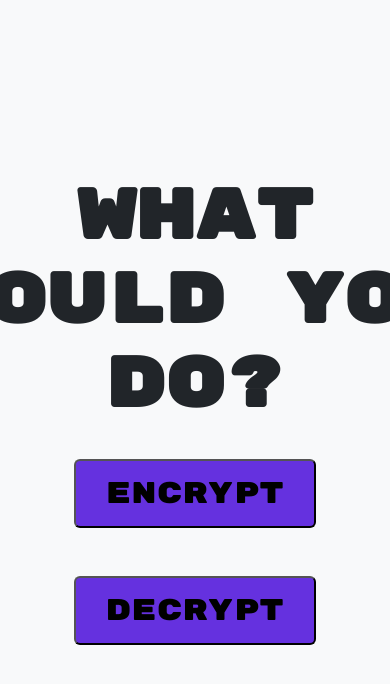
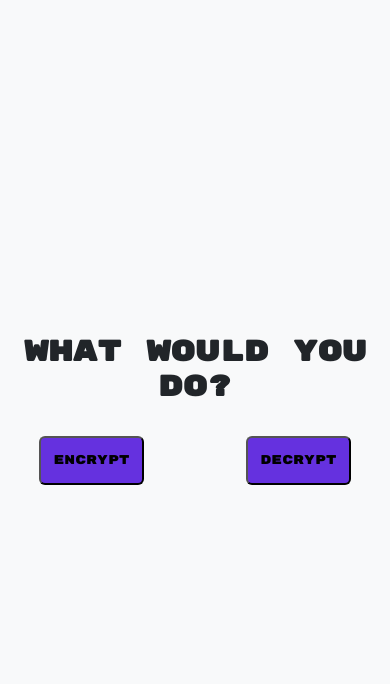
Before and after one commit to FadilRamadhan17/onlineaes, a Flask app: page /explore in a window 390 px wide; the page is wider, and only the part inside the window is pictured. Shown: the top 684 px of that part. Run offline with Flask 3, Linux system fonts and the light colour scheme.

Commit message:
update: responsivity

```diff
--- a/static/style.css
+++ b/static/style.css
@@ -29,6 +29,36 @@
   font-size: 90px;
 }
 
+@media (max-width: 768px) {
+  .security {
+    font-size: 3.5rem;
+  }
+
+  h3 {
+    font-size: 2rem;
+  }
+
+  .btn-no-bg {
+    padding: 8px 16px;
+    font-size: 0.9rem;
+  }
+}
+
+@media (max-width: 480px) {
+  .security {
+    font-size: 3rem;
+  }
+
+  h3 {
+    font-size: 1.7rem;
+  }
+
+  .btn-no-bg {
+    padding: 6px 14px;
+    font-size: 0.8rem;
+  }
+}
+
 .what {
   font-size: 70px;
 }
@@ -36,6 +66,28 @@
 .btn-e-d {
   padding: 10px 30px;
   font-size: 30px;
+}
+
+@media (max-width: 768px) {
+  .what {
+    font-size: 2.2rem;
+  }
+
+  .btn-e-d {
+    font-size: 1rem;
+    padding: 0.8rem;
+  }
+}
+
+@media (max-width: 480px) {
+  .what {
+    font-size: 1.8rem;
+  }
+
+  .btn-e-d {
+    font-size: 0.8rem;
+    padding: 0.8rem;
+  }
 }
 
 .bg-card {
--- a/templates/explore.html
+++ b/templates/explore.html
@@ -15,10 +15,10 @@
             <div class="text-center">
                 <h1 class="what fw-bold rubik-mono-one-regular text-dark">What Would You Do?</h1>
                 <div class="row justify-content-center">
-                    <div class="mr-4 col-6 p-4" style="width: 35rem;">
+                    <div class="mr-4 col-6 p-4">
                         <form action="/enkripsi"><button class="btn-e-d rubik-mono-one-regular bg-card rounded">Encrypt</button></form>
                     </div>
-                    <div class="mr-4 col-6 p-4" style="width: 35rem;">
+                    <div class="mr-4 col-6 p-4">
                         <form action="/dekripsi"><button class="btn-e-d rubik-mono-one-regular bg-card rounded">Decrypt</button></form>
                     </div>
                 </div>
```
